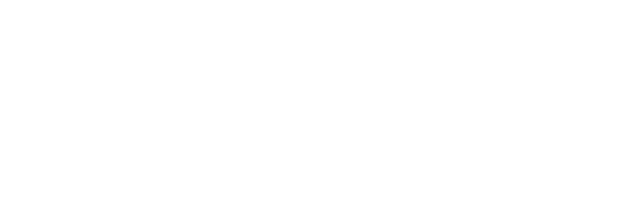
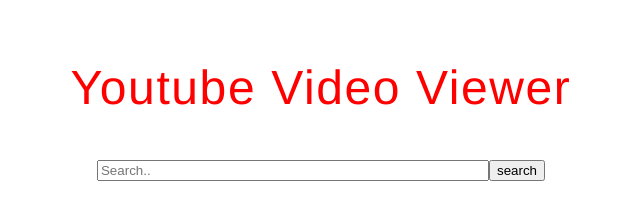
Before and after one commit to Gildara/YoutubeProject, a plain HTML site: page index.html in a window 1280 px wide. Shown: the whole page, without its empty margins (319-959 px from the left). Drawn offline with Linux system fonts and the light colour scheme.

Commit message:
initial html and css

```diff
--- a/index.html
+++ b/index.html
@@ -2,9 +2,20 @@
 <html>
   <head>
     <meta charset="utf-8">
+    <link href="resources/css/reset.css" rel="stylesheet" type="text/css">
+    <link href="resources/css/style.css" rel="stylesheet" type="text/css">
     <title> Youtube Video Viewer</title>
   </head>
   <body>
+    <div class = "container all">
+      <div class = "container app">
+        <p class = "title"> Youtube Video Viewer </p>
 
+        <div class = "input-button container">
+          <input class="search" type="text" name="search" placeholder="Search..">
+          <button> search </button>
+        </div>
+      </div>
+    </div>
   </body>
 </html>
--- /dev/null
+++ b/resources/css/reset.css
@@ -0,0 +1,48 @@
+/* http://meyerweb.com/eric/tools/css/reset/
+   v2.0 | 20110126
+   License: none (public domain)
+*/
+
+html, body, div, span, applet, object, iframe,
+h1, h2, h3, h4, h5, h6, p, blockquote, pre,
+a, abbr, acronym, address, big, cite, code,
+del, dfn, em, img, ins, kbd, q, s, samp,
+small, strike, strong, sub, sup, tt, var,
+b, u, i, center,
+dl, dt, dd, ol, ul, li,
+fieldset, form, label, legend,
+table, caption, tbody, tfoot, thead, tr, th, td,
+article, aside, canvas, details, embed,
+figure, figcaption, footer, header, hgroup,
+menu, nav, output, ruby, section, summary,
+time, mark, audio, video {
+	margin: 0;
+	padding: 0;
+	border: 0;
+	font-size: 100%;
+	font: inherit;
+	vertical-align: baseline;
+}
+/* HTML5 display-role reset for older browsers */
+article, aside, details, figcaption, figure,
+footer, header, hgroup, menu, nav, section {
+	display: block;
+}
+body {
+	line-height: 1;
+}
+ol, ul {
+	list-style: none;
+}
+blockquote, q {
+	quotes: none;
+}
+blockquote:before, blockquote:after,
+q:before, q:after {
+	content: '';
+	content: none;
+}
+table {
+	border-collapse: collapse;
+	border-spacing: 0;
+}
--- /dev/null
+++ b/resources/css/style.css
@@ -0,0 +1,48 @@
+html {
+  font-size:16px;
+}
+
+input:focus {outline:0;}
+button:focus {outline:0;}
+
+
+.container{
+  display:flex;
+  align-items:center;
+  align-content:center;
+  width:100%;
+ flex-direction:column;
+}
+
+.all {
+  width:100%;
+  align-content:center;
+  justify-content:center;
+  /*border:1px red solid;*/
+}
+
+.app {
+  width:90%;
+}
+
+.title{
+  text-align:center;
+  color:red;
+  font-size:3rem;
+  margin-top:4rem;
+  margin-bottom:3rem;
+  font-family:"Helvetica";
+  font-weight:lighter;
+  letter-spacing:.1rem;
+}
+
+.input-button{
+  flex-direction:row;
+  width:100%;
+  /*border:1px red solid;*/
+  justify-content:center;
+}
+
+.search{
+width:24rem;
+}
```
Also changed, not shown: 2 other files.
